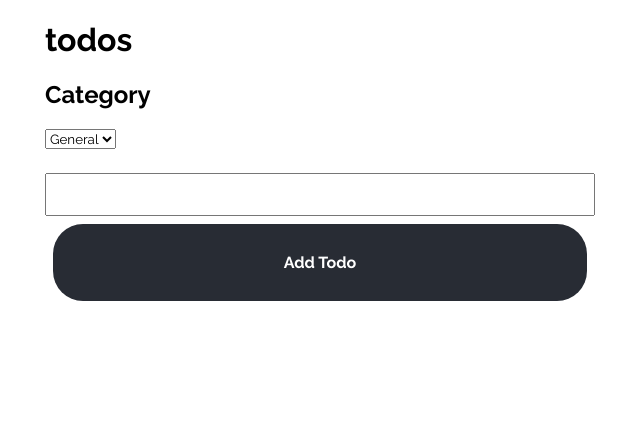
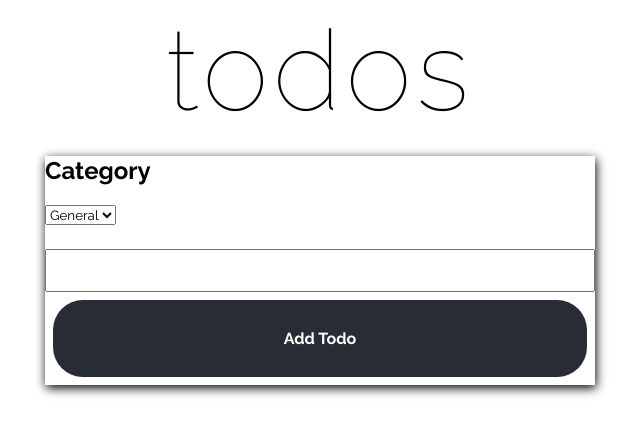
Before and after one commit to aarondevon/todo-with-redux, a React (Create React App) app: page / in a window 1280 px wide. Shown: the top 434 px of the page, without its empty margins (320-960 px from the left). Built offline with nearby package versions, Linux system fonts and the light colour scheme.

Commit message:
stule header and form

```diff
--- a/src/components/App/App.scss
+++ b/src/components/App/App.scss
@@ -0,0 +1,11 @@
+.todo-form {
+  box-shadow: 1px 3px 10px;
+}
+
+h1 {
+  font-size: 7rem;
+  font-weight: 200;
+  letter-spacing: 5px;
+  margin: 5px;
+  text-align: center;
+}
```
